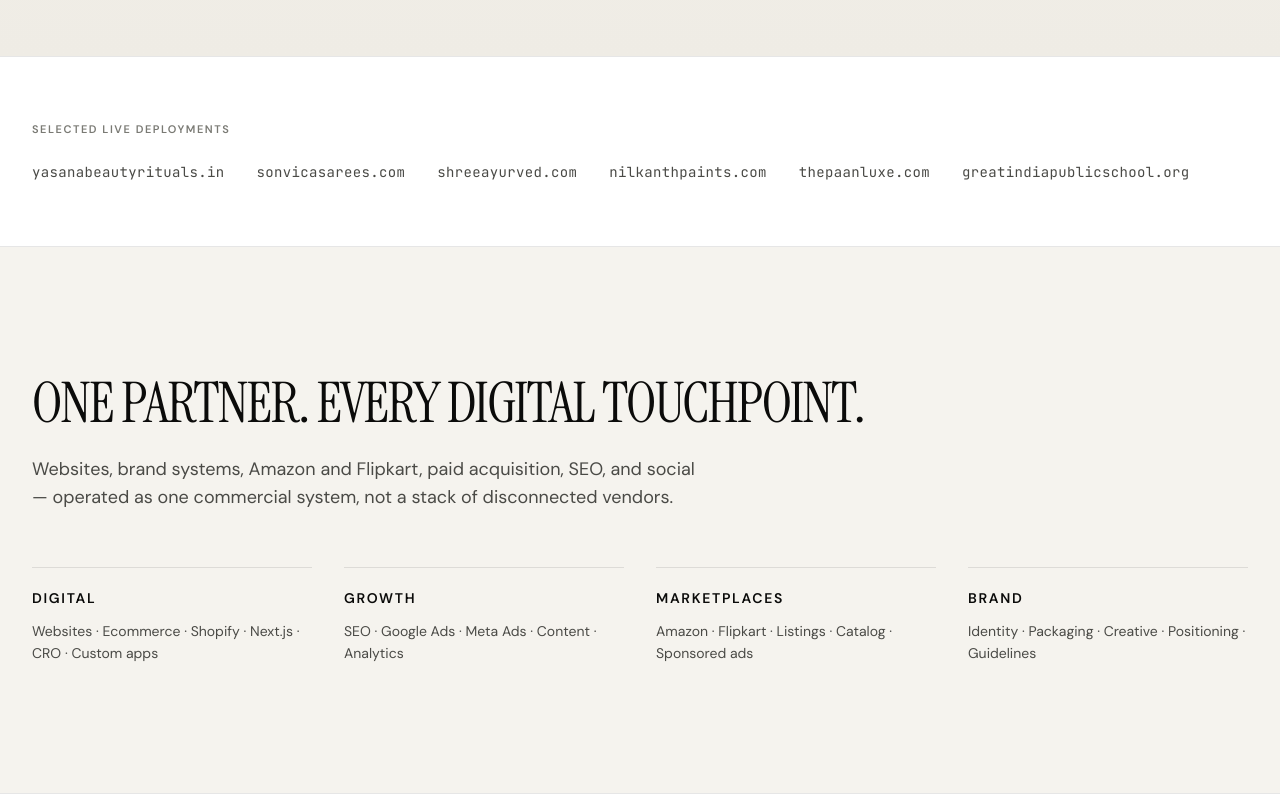
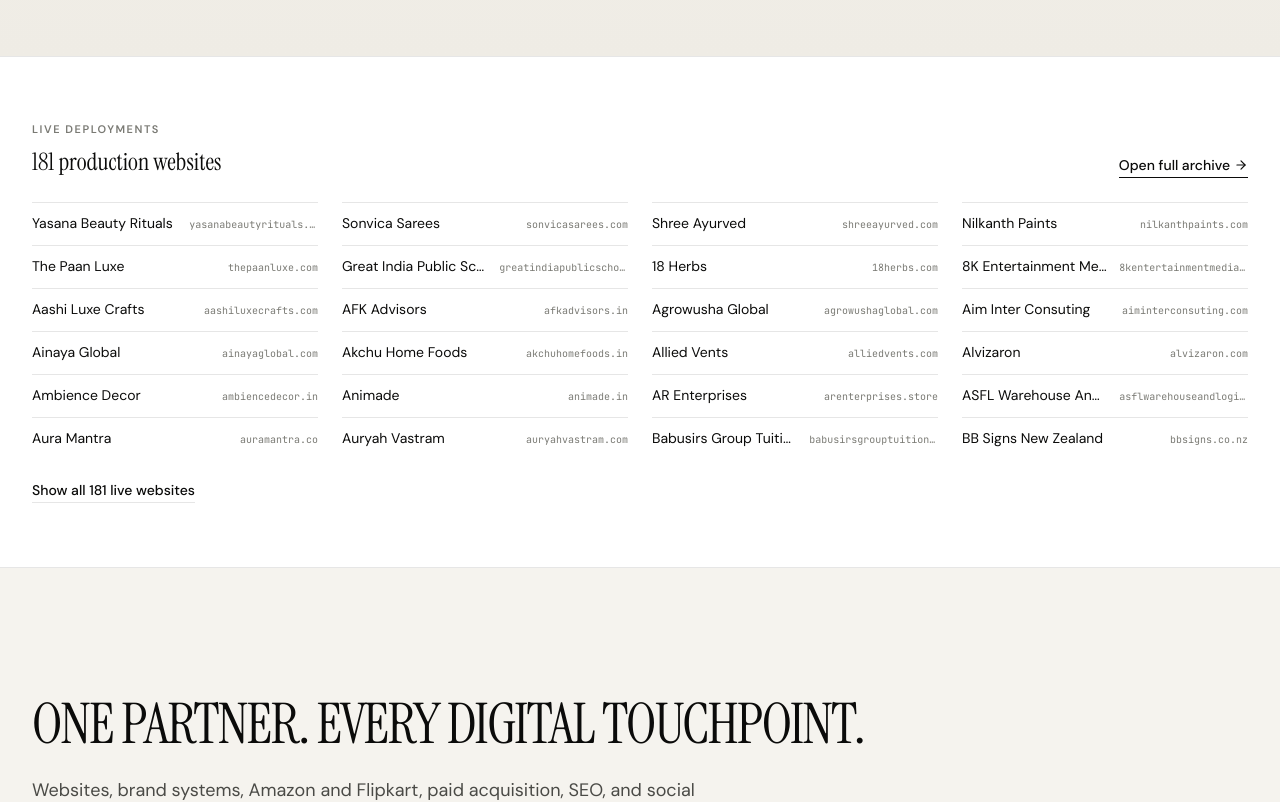
Before and after one commit to tarikk786786/https-github.com-tarikk786786-DEZO, a Next.js app: page / in a window 1280 px wide. Shown: the part 680-1482 px from the top of the page. Built offline with nearby package versions, Linux system fonts and the light colour scheme.

Commit message:
Show all 181 live websites in archive
Homepage lists every production URL with expand-to-all, Work page
renders the full live gallery without pagination, and category filters
cover Hospitality, International, and Agency.

Co-authored-by: Tarik Islam <tarikk786786@users.noreply.github.com>

```diff
--- a/app/page.tsx
+++ b/app/page.tsx
@@ -19,13 +19,16 @@ import {
   contact,
 } from '@/content/site';
 import { portfolioData } from '@/content/projects';
+import { cleanHost } from '@/components/dezo/LiveSitePreview';
 
 export default function HomePage() {
-  const liveCount = portfolioData.filter((p) => p.isLive).length;
+  const liveSites = portfolioData.filter((p) => p.isLive);
+  const liveCount = liveSites.length;
   const featured = featuredCaseStudies.slice(0, 3);
   const [hoveredService, setHoveredService] = useState<string | null>(null);
+  const [showAllHosts, setShowAllHosts] = useState(false);
 
-  const clientHosts = [
+  const featuredHosts = [
     'yasanabeautyrituals.in',
     'sonvicasarees.com',
     'shreeayurved.com',
@@ -33,6 +36,15 @@ export default function HomePage() {
     'thepaanluxe.com',
     'greatindiapublicschool.org',
   ];
+  const sortedLiveSites = [...liveSites].sort((a, b) => {
+    const ai = featuredHosts.findIndex((h) => a.url.includes(h));
+    const bi = featuredHosts.findIndex((h) => b.url.includes(h));
+    const aRank = ai === -1 ? 99 : ai;
+    const bRank = bi === -1 ? 99 : bi;
+    if (aRank !== bRank) return aRank - bRank;
+    return a.title.localeCompare(b.title);
+  });
+  const visibleHosts = showAllHosts ? sortedLiveSites : sortedLiveSites.slice(0, 24);
 
   return (
     <>
@@ -77,22 +89,60 @@ export default function HomePage() {
         </DezoContainer>
       </section>
 
-      {/* 03 Selected clients — real hosts only */}
+      {/* 03 Live deployments — every listed production URL */}
       <DezoSection spacing="compact" className="border-y border-dezo-border bg-dezo-surface">
         <DezoContainer size="wide">
-          <p className="text-[11px] font-semibold uppercase tracking-[0.14em] text-dezo-text-muted mb-6">
-            Selected live deployments
-          </p>
-          <div className="flex flex-wrap gap-x-8 gap-y-3">
-            {clientHosts.map((host) => (
-              <span
-                key={host}
-                className="font-mono text-xs sm:text-sm text-dezo-text-secondary tracking-wide"
+          <div className="flex flex-col sm:flex-row sm:items-end justify-between gap-4 mb-6">
+            <div>
+              <p className="text-[11px] font-semibold uppercase tracking-[0.14em] text-dezo-text-muted mb-2">
+                Live deployments
+              </p>
+              <p className="font-display text-xl sm:text-2xl text-dezo-text-primary">
+                {liveCount} production websites
+              </p>
+            </div>
+            <Link
+              href="/work"
+              className="text-sm font-medium text-dezo-text-primary border-b border-dezo-ink pb-0.5 hover:text-dezo-primary hover:border-dezo-primary transition-colors inline-flex items-center gap-1"
+            >
+              Open full archive <ArrowRight size={14} />
+            </Link>
+          </div>
+          <div className="grid grid-cols-1 sm:grid-cols-2 lg:grid-cols-3 xl:grid-cols-4 gap-x-6 gap-y-3">
+            {visibleHosts.map((site) => (
+              <a
+                key={site.url}
+                href={site.url}
+                target="_blank"
+                rel="noopener noreferrer"
+                className="group flex items-baseline justify-between gap-3 border-t border-dezo-border pt-2.5"
               >
-                {host}
-              </span>
+                <span className="text-sm text-dezo-text-primary group-hover:text-dezo-primary transition-colors truncate">
+                  {site.title}
+                </span>
+                <span className="font-mono text-[10px] text-dezo-text-muted shrink-0 truncate max-w-[45%]">
+                  {cleanHost(site.url)}
+                </span>
+              </a>
             ))}
           </div>
+          {!showAllHosts && liveCount > visibleHosts.length && (
+            <button
+              type="button"
+              onClick={() => setShowAllHosts(true)}
+              className="mt-8 text-sm font-medium text-dezo-text-primary border-b border-dezo-border pb-0.5 hover:text-dezo-primary hover:border-dezo-primary transition-colors"
+            >
+              Show all {liveCount} live websites
+            </button>
+          )}
+          {showAllHosts && (
+            <p className="mt-8 font-mono text-xs text-dezo-text-muted">
+              All {liveCount} listed live URLs shown ·{' '}
+              <Link href="/work" className="underline underline-offset-2 hover:text-dezo-primary">
+                browse with previews
+              </Link>
+            </p>
+          )}
         </DezoContainer>
       </DezoSection>
 
@@ -254,8 +304,10 @@ export default function HomePage() {
               <p className="text-sm text-white/55 mt-2">Live deployments catalogued</p>
             </div>
             <div>
-              <p className="font-display text-4xl sm:text-5xl tracking-tight">5</p>
-              <p className="text-sm text-white/55 mt-2">Core service disciplines</p>
+              <p className="font-display text-4xl sm:text-5xl tracking-tight tabular-nums">
+                {liveCount}
+              </p>
+              <p className="text-sm text-white/55 mt-2">Live websites listed</p>
             </div>
             <div>
               <p className="font-display text-4xl sm:text-5xl tracking-tight">IN</p>
--- a/app/work/page.tsx
+++ b/app/work/page.tsx
@@ -43,9 +43,9 @@ export default function WorkPage() {
               <DezoHeading
                 badge="Work"
                 as="h1"
-                subtitle={`${liveCount}+ live URLs in our public archive. Featured sites are production websites — not mockups.`}
+                subtitle={`${liveCount} live production websites in our public archive — every listed URL below. Featured sites open first; the full catalog follows.`}
               >
-                Selected work
+                All live websites
               </DezoHeading>
             </div>
           </DezoReveal>
@@ -54,11 +54,16 @@ export default function WorkPage() {
             <DezoFeaturedWork projects={featured} />
           </div>
           <DezoReveal>
-            <h2 className="font-display text-2xl sm:text-3xl text-dezo-text-primary mb-8">
-              Full live archive
-            </h2>
+            <div className="flex flex-col sm:flex-row sm:items-end justify-between gap-4 mb-8">
+              <h2 className="font-display text-2xl sm:text-3xl text-dezo-text-primary">
+                Full live archive
+              </h2>
+              <p className="font-mono text-xs text-dezo-text-muted">
+                {liveCount} live URLs · all shown
+              </p>
+            </div>
           </DezoReveal>
-          <DezoWorkGallery initialLimit={18} featuredFirst />
+          <DezoWorkGallery showAll featuredFirst />
         </DezoContainer>
       </DezoSection>
     </div>
--- a/components/dezo/DezoWorkGallery.tsx
+++ b/components/dezo/DezoWorkGallery.tsx
@@ -10,13 +10,22 @@ import { DezoStagger, DezoStaggerItem } from '@/lib/motion/MotionAdapter';
 export function DezoWorkGallery({
   initialLimit = 9,
   featuredFirst = false,
+  showAll = false,
 }: {
   initialLimit?: number;
   featuredFirst?: boolean;
+  /** When true, render every live match (no Load More). */
+  showAll?: boolean;
 }) {
+  const liveTotal = useMemo(
+    () => portfolioData.filter((item) => item.isLive).length,
+    [],
+  );
   const [activeCategory, setActiveCategory] = useState<string>('All');
   const [searchQuery, setSearchQuery] = useState<string>('');
-  const [displayCount, setDisplayCount] = useState<number>(initialLimit);
+  const [displayCount, setDisplayCount] = useState<number>(
+    showAll ? Number.MAX_SAFE_INTEGER : initialLimit,
+  );
 
   const filteredProjects = useMemo(() => {
     const query = searchQuery.trim().toLowerCase();
@@ -39,12 +48,28 @@ export function DezoWorkGallery({
     return list;
   }, [activeCategory, searchQuery, featuredFirst]);
 
-  const visibleProjects = filteredProjects.slice(0, displayCount);
-  const hasMore = displayCount < filteredProjects.length;
+  const visibleProjects = showAll
+    ? filteredProjects
+    : filteredProjects.slice(0, displayCount);
+  const hasMore = !showAll && displayCount < filteredProjects.length;
 
   return (
     <div className="w-full flex flex-col gap-8">
       <div className="flex flex-col gap-6">
+        <div className="flex flex-col sm:flex-row sm:items-center justify-between gap-3">
+          <p className="text-sm text-dezo-text-secondary">
+            Showing{' '}
+            <span className="font-semibold text-dezo-text-primary tabular-nums">
+              {visibleProjects.length}
+            </span>{' '}
+            of{' '}
+            <span className="font-semibold text-dezo-text-primary tabular-nums">
+              {liveTotal}
+            </span>{' '}
+            live websites
+            {activeCategory !== 'All' ? ` in ${activeCategory}` : ''}.
+          </p>
+        </div>
         <div className="relative max-w-md w-full mx-auto sm:mx-0">
           <Search
             size={16}
@@ -69,7 +94,7 @@ export function DezoWorkGallery({
                 type="button"
                 onClick={() => {
                   setActiveCategory(category);
-                  setDisplayCount(initialLimit);
+                  setDisplayCount(showAll ? Number.MAX_SAFE_INTEGER : initialLimit);
                 }}
                 className={`shrink-0 px-3.5 py-2 rounded-dezo-md text-xs font-semibold uppercase tracking-wider transition-colors duration-200 cursor-pointer ${
                   isSelected
--- a/content/projects.ts
+++ b/content/projects.ts
@@ -220,6 +220,9 @@ export const projectCategories = [
   "Real Estate",
   "Food & Grocery",
   "Travel",
+  "Hospitality",
   "Photography",
   "Education",
+  "International",
+  "Agency",
 ] as const;
```
